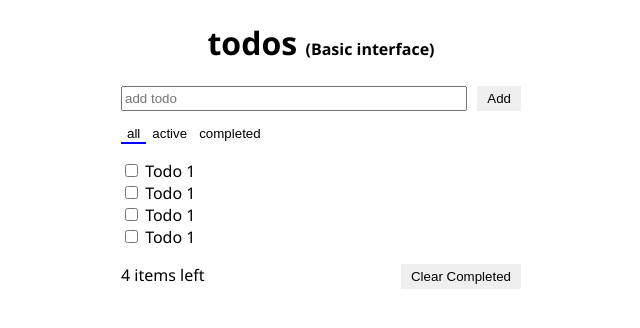
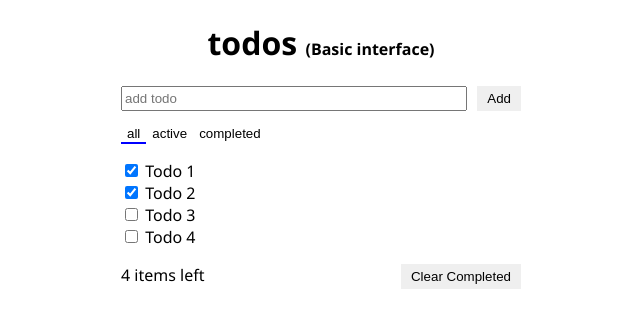
Before and after one commit to BigShuang/react-study-notes, a React (Create React App) app: page / in a window 1280 px wide. Shown: the top 328 px of the page, without its empty margins (319-959 px from the left). Built offline with nearby package versions, Linux system fonts and the light colour scheme.

Commit message:
List done

```diff
--- a/src/TodoApp.tsx
+++ b/src/TodoApp.tsx
@@ -3,11 +3,36 @@ import { TodoHeader } from './components/TodoHeader.tsx';
 import { TodoList } from './components/TodoList.tsx';
 import { TodoFooter } from './components/TodoFooter.tsx';
 
+const defaultTodos = [
+  {
+    id: '01',
+    label: 'Todo 1',
+    status: 'completed',
+  },
+  {
+    id: '02',
+    label: 'Todo 2',
+    status: 'completed',
+  },
+  {
+    id: '03',
+    label: 'Todo 3',
+    status: 'active',
+  },
+  {
+    id: '04',
+    label: 'Todo 4',
+    status: 'active',
+  }
+]
+
 export const TodoApp = props => {
+  const [todos, setTodos] = React.useState(defaultTodos);
+
   return (
     <div>
       <TodoHeader />
-      <TodoList />
+      <TodoList todos={todos} />
       <TodoFooter />
     </div>
   )
--- a/src/components/TodoList.tsx
+++ b/src/components/TodoList.tsx
@@ -1,10 +1,12 @@
 import React from 'react';
 import { TodoListItem } from './TodoListItem.tsx';
 
-export const TodoList = () => {
+export const TodoList = (props) => {
+const { todos } = props;
+
   return (
     <ul className="todos">
-      {['01', '02', '03', '04'].map((todo) => <TodoListItem />)}
+      {todos.map((todo) => <TodoListItem key={todo.id} {...todo} />)}
     </ul>
   )
 }
--- a/src/components/TodoListItem.tsx
+++ b/src/components/TodoListItem.tsx
@@ -1,10 +1,12 @@
 import React from 'react';
 
-export const TodoListItem = () => {
+export const TodoListItem = (props) => {
+  const { label, status, id } = props;
+
   return (
     <li className="todo">
       <label>
-        <input type="checkbox" /> Todo 1
+        <input type="checkbox" checked={status==='completed'} /> {label}
       </label>
     </li>
   )
```
